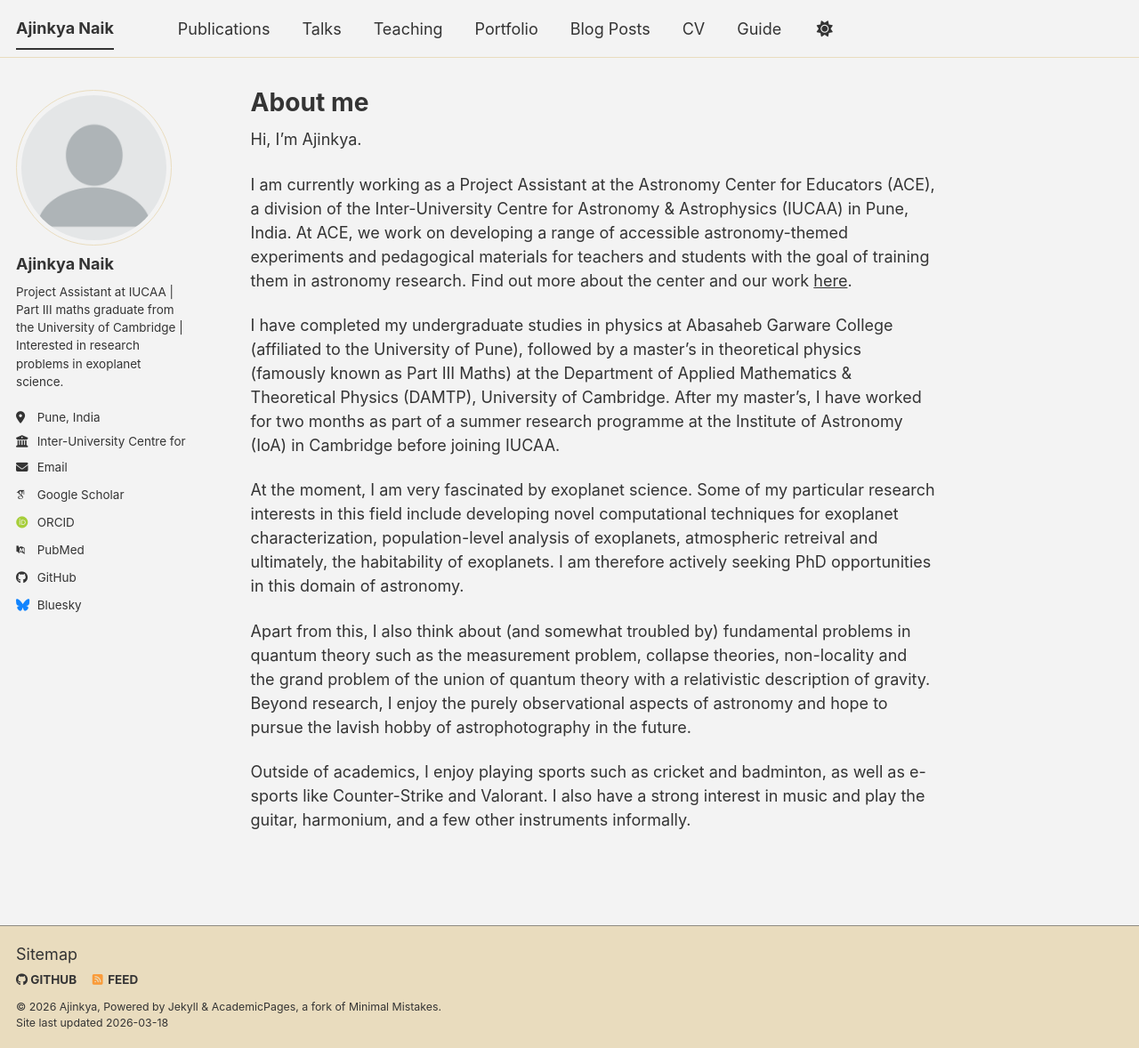
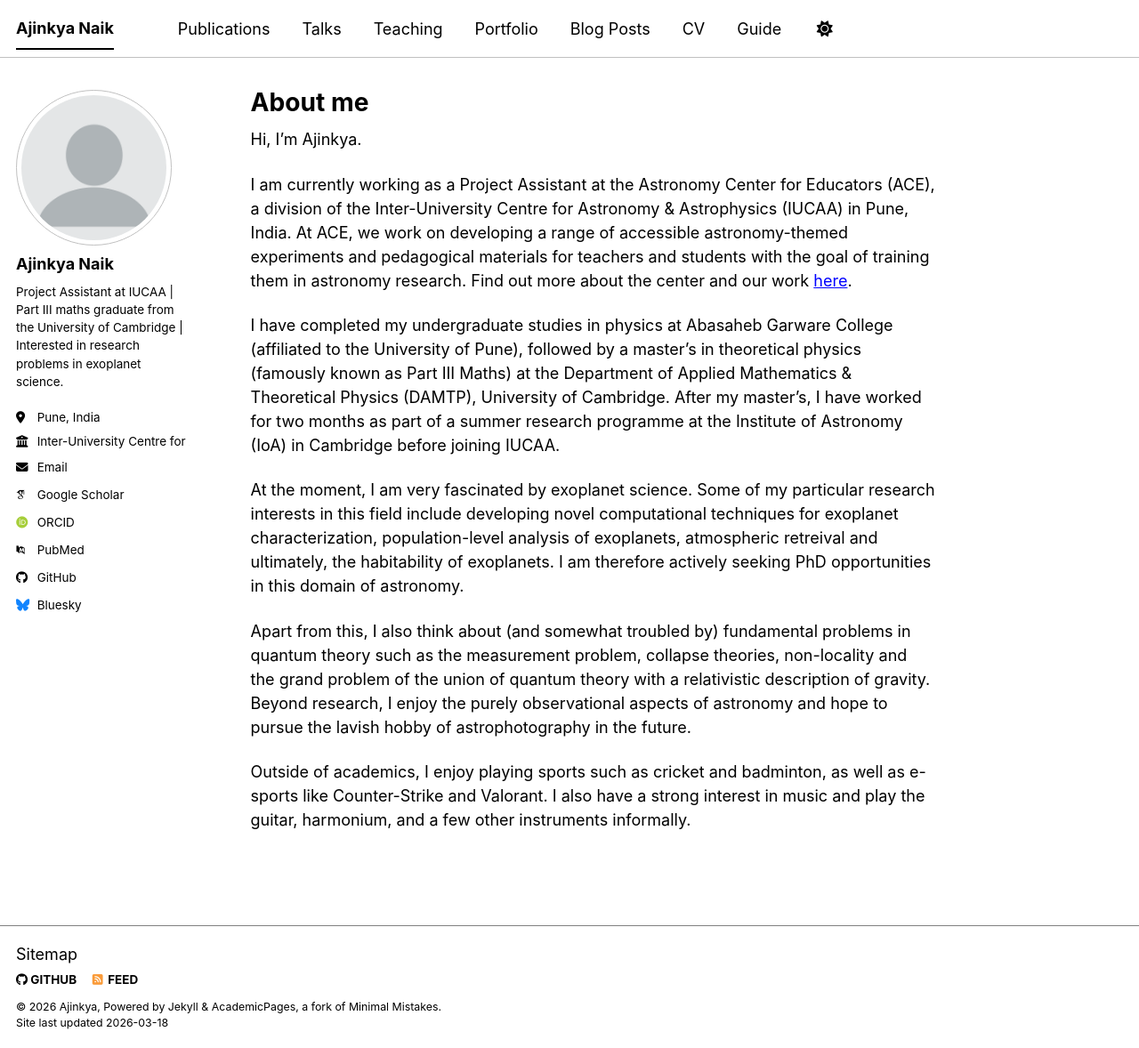
Before and after one commit to najinkya1313/najinkya1313.github.io, a Jekyll site: the page built from _pages/about.md, in a window 1280 px wide and 1178 px high. Shown: the whole window at 89% size. Built offline with Jekyll 4.4.1, drawn with Linux system fonts in a browser that asks for light colours; some web fonts are replaced; a script bundle is joined from its source files by our own code; library files that are not in the unit come from our copies.

Commit message:
Update _config.yml

```diff
--- a/_config.yml
+++ b/_config.yml
@@ -8,7 +8,7 @@
 
 # Basic Site Settings
 locale                   : "en-IN"
-site_theme               : "dirt" # The available themes options are "default", "air", "sunrise", "mint", "dirt" and "contrast"
+site_theme               : "contrast" # The available themes options are "default", "air", "sunrise", "mint", "dirt" and "contrast"
 title                    : "Ajinkya Naik"
 title_separator          : "-"
 name                     : &name "Ajinkya"
```
